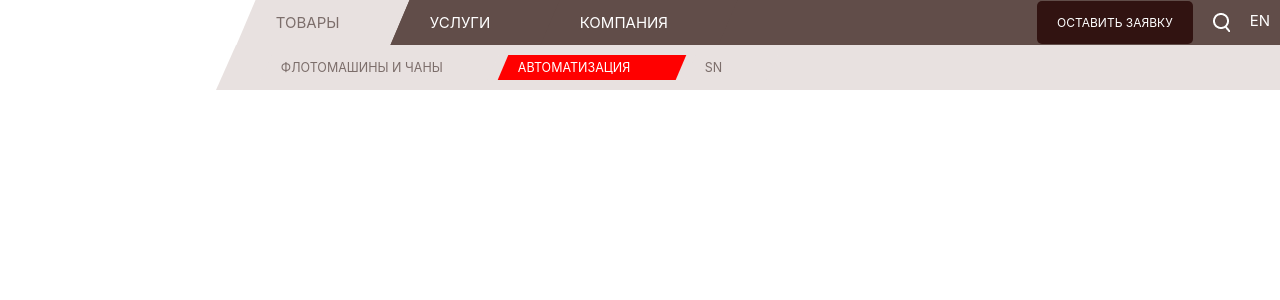
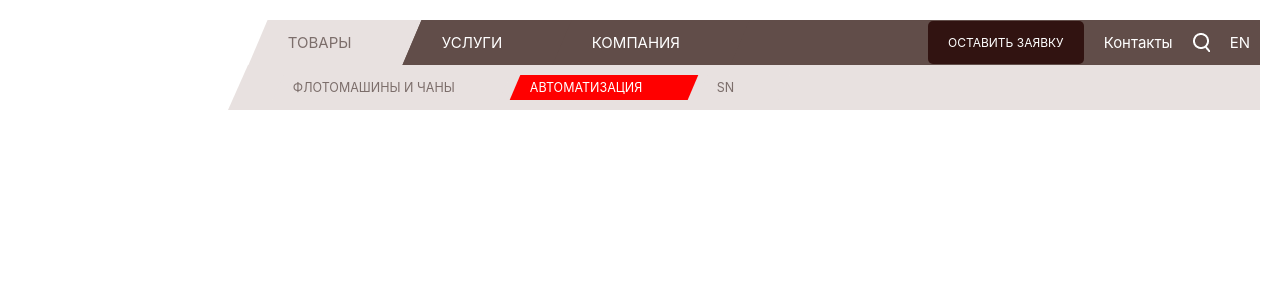
Before and after one commit to diana-nikolaeva/mind-berau-test, a Vue app: page / in a window 1280 px wide. Shown: the top 300 px of the page. Built offline with nearby package versions, Linux system fonts and the light colour scheme; the HTML template or start-up script is replaced by a standard one.

Commit message:
active btn for menu

```diff
--- a/src/components/mainMenu.vue
+++ b/src/components/mainMenu.vue
@@ -29,7 +29,7 @@ function openSubMenu() {
         </ul>
         <div class="container container_phone">
           <div class="btn-order">Оставить заявку</div>
-          <div class="contacts contacts_hidden">Контакты</div>
+          <div class="contacts">Контакты</div>
           <a href="#" class="search"></a>
           <div class="toggle-language toggle-language_hidden">EN</div>
           <div @click="openPhoneMenu" class="btn-open-phone-menu">&#9776;</div>
@@ -49,7 +49,17 @@ function openSubMenu() {
 </template>
 
 <style scooped lang="scss">
+
+nav{
+  @media screen and (min-width: 1024px){
+    margin: 0 20px;
+  }
+
+
+}
+
 .container-main-menu {
+
   display: flex;
   color: #fff;
   height: 60px;
@@ -61,6 +71,7 @@ function openSubMenu() {
     height: 45px;
     width: 80%;
     background: #614d49;
+    margin-top: 20px;
   }
 }
 nav {
@@ -173,6 +184,7 @@ nav {
     @media screen and (min-width: 1024px) {
       padding: 12px 20px;
       width: auto;
+
     }
   }
   .btn-open-phone-menu {
@@ -186,13 +198,16 @@ nav {
     display: none;
     @media screen and (min-width: 1024px) {
       display: block;
-      margin-top: 8px;
+      display: flex;
+      align-items: center;
     }
   }
   .contacts {
     margin-left: 20px;
-    &.contacts_hidden {
-      display: none;
+    display: none;
+    @media screen and (min-width: 1024px){
+      display: flex;
+      align-items: center;
     }
   }
 }
```
